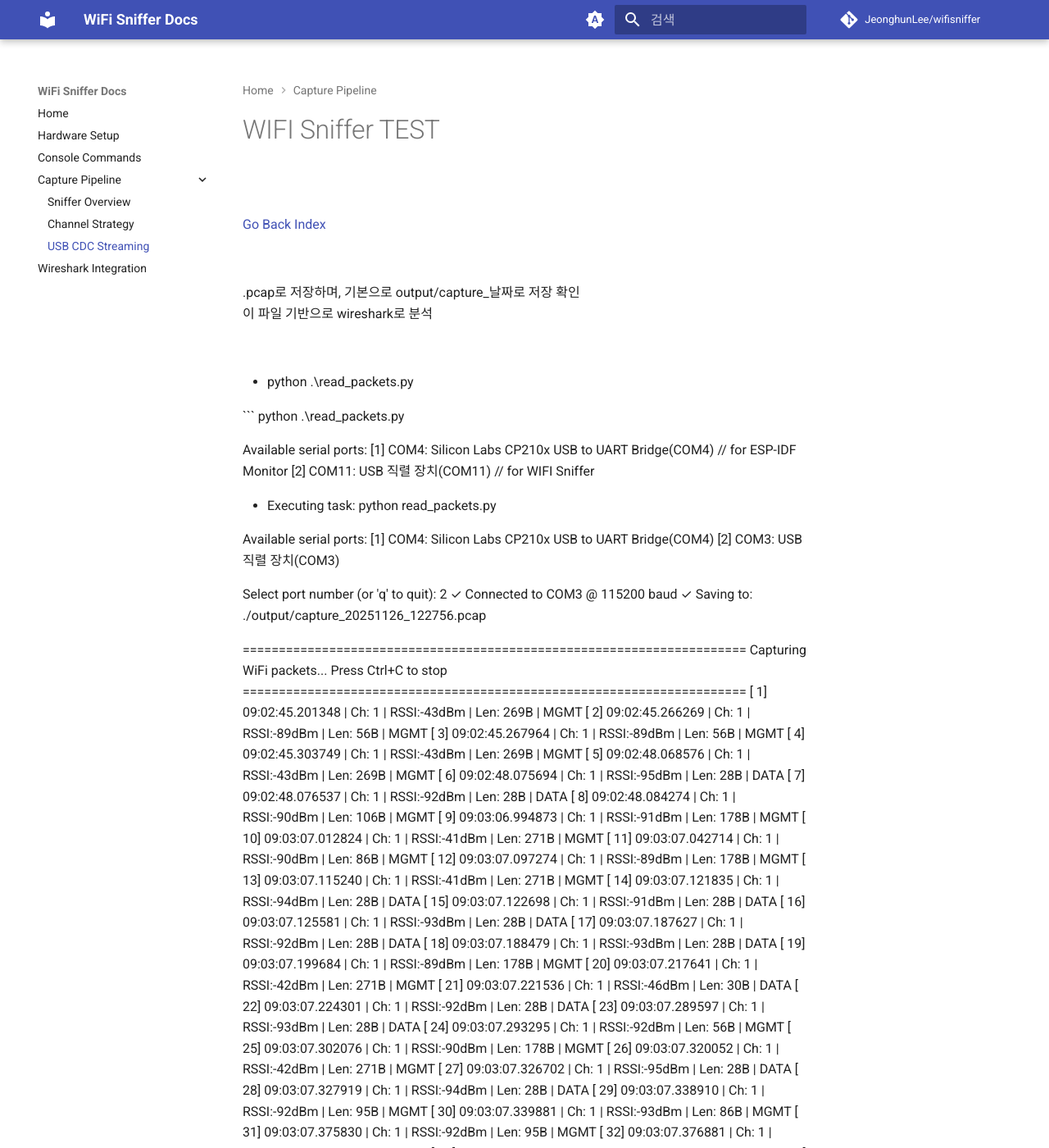
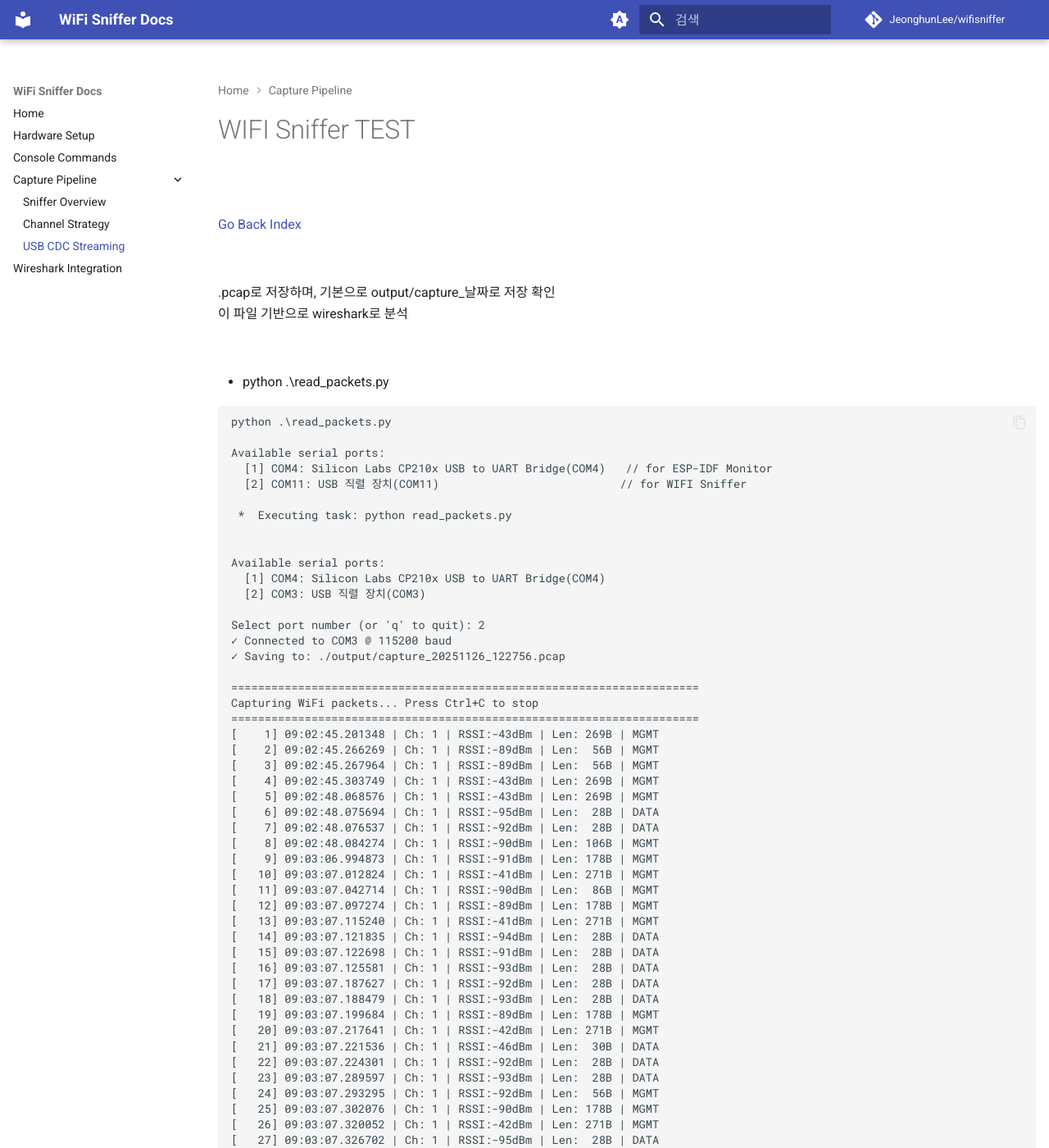
Before and after one commit to JeonghunLee/wifisniffer, an MkDocs documentation site: the page built from docs/wifi_sniffer2.md, in a window 1280 px wide and 1400 px high. Shown: the whole window at 82% size. Built offline with MkDocs 1.6.1 and Material for MkDocs 9.7.7, drawn with Linux system fonts in a browser that asks for light colours; comment, search, counter and statistics services are not loaded; some of the changed text lies outside the part shown.

Commit message:
update mkdcos

`````diff
--- /dev/null
+++ b/docs/stylesheets/extra.css
@@ -0,0 +1,4 @@
+/* 전체 그리드 너비를 화면 전체로 */
+.md-grid {
+  max-width: initial;   /* 또는 1440px 같이 적당한 값 */
+}
--- a/docs/wifi_sniffer2.md
+++ b/docs/wifi_sniffer2.md
@@ -144,4 +144,4 @@ Capturing WiFi packets... Press Ctrl+C to stop
 💡 Open with Wireshark: wireshark ./output/capture_20251126_122756.pcap
 
 ✓ Closed
-````
+```
--- a/mkdocs.yml
+++ b/mkdocs.yml
@@ -52,7 +52,7 @@ theme:
     - content.code.annotation
     - content.tooltips
     - content.code.copy
-
+    - toc.integrate         # 이 줄이 TOC(Table of Contents)를 왼쪽 내비(sidebar)로 통합해줌
 
 markdown_extensions:
   - pymdownx.arithmatex
@@ -66,8 +66,9 @@ markdown_extensions:
   - pymdownx.inlinehilite
   - pymdownx.magiclink
   - pymdownx.mark
+  - pymdownx.plantuml:
+      server: https://www.plantuml.com/plantuml
   - pymdownx.smartsymbols
-  - pymdownx.superfences
   - pymdownx.tasklist:
       custom_checkbox: true
   - pymdownx.tilde
@@ -76,6 +77,12 @@ markdown_extensions:
         - name: mermaid
           class: mermaid
           format: !!python/name:pymdownx.superfences.fence_code_format
+        - name: plantuml
+          class: plantuml
+          format: !!python/name:pymdownx.superfences.fence_code_format
 
 extra_javascript:
   - https://cdnjs.cloudflare.com/ajax/libs/mathjax/2.7.5/MathJax.js?config=TeX-MML-AM_CHTML
+
+extra_css:
+  - stylesheets/extra.css
`````
Also changed, not shown: docs/wifi_sniffer0.md (+1 -1 lines), docs/wifi_sniffer1.md (+1 -2 lines).
